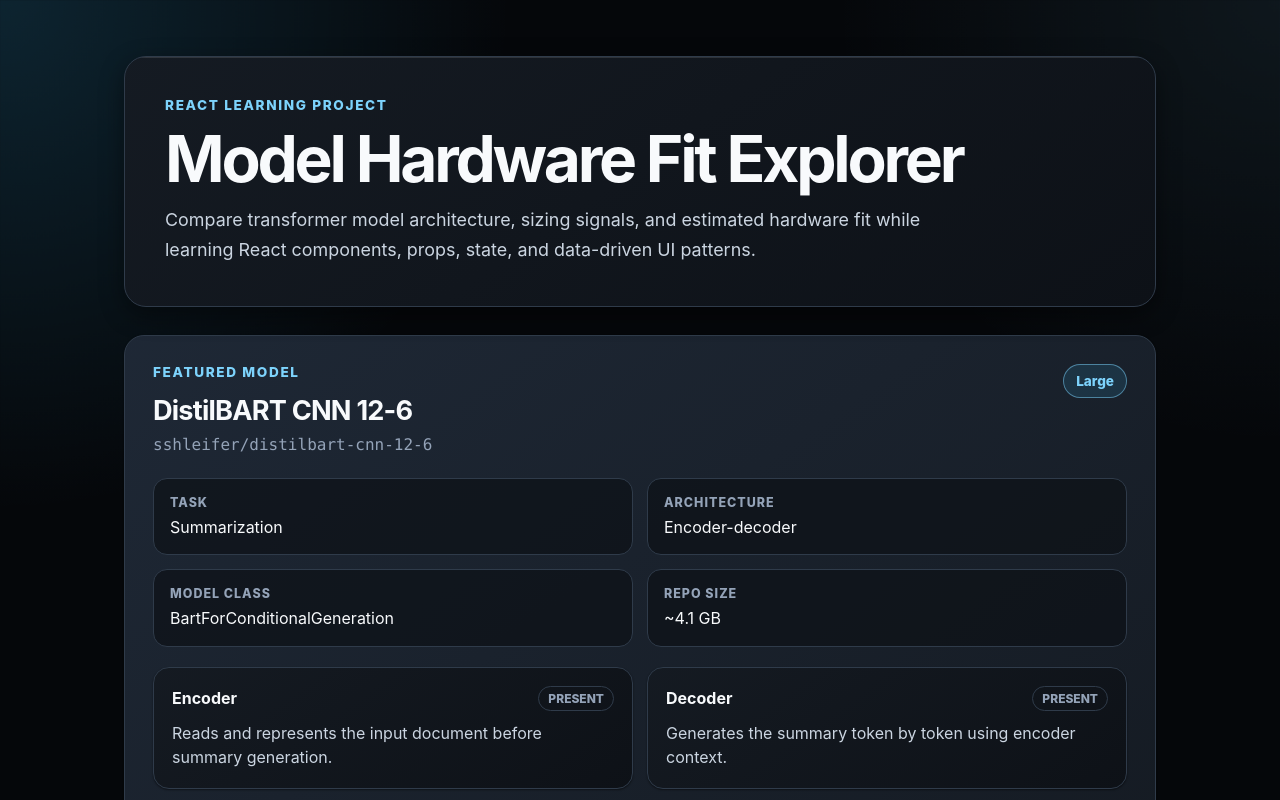
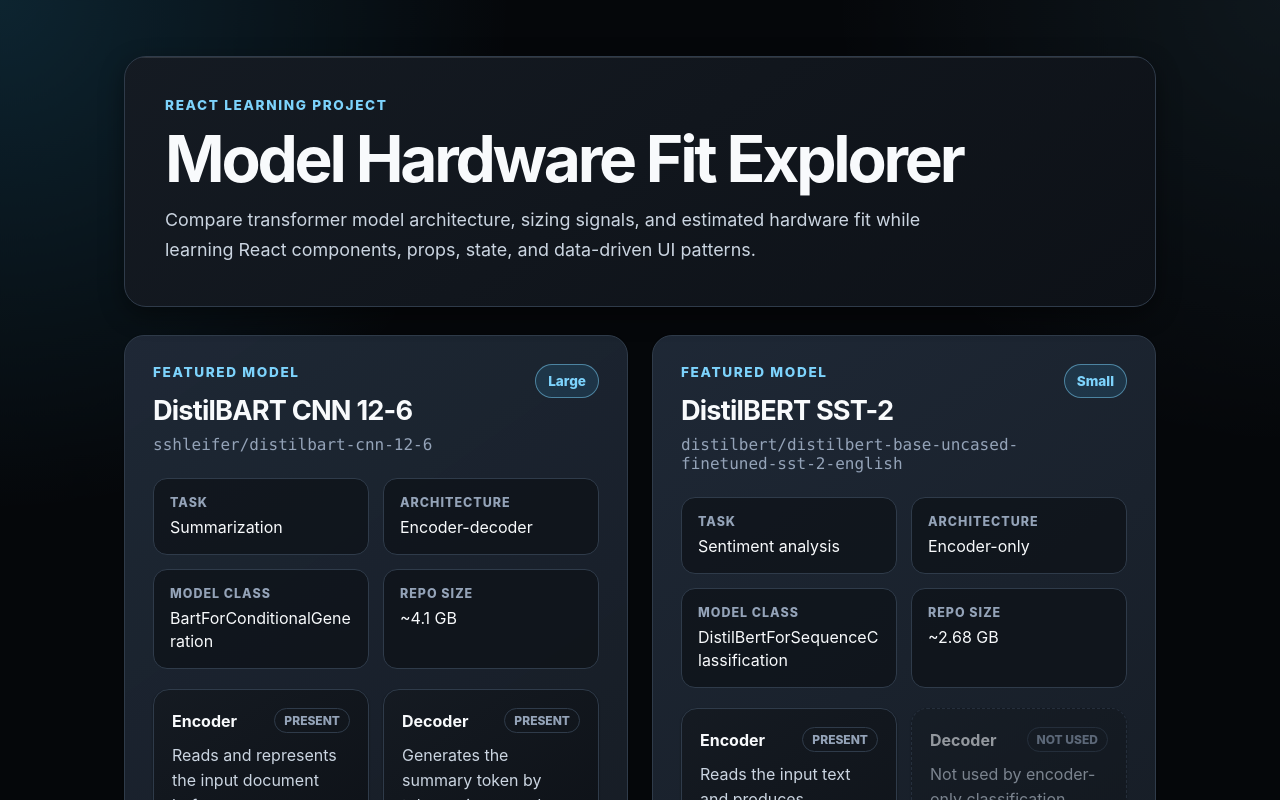
Before and after one commit to nathanbrenton/model-hardware-fit-explorer, a React (Vite) app: page / in a window 1280 px wide. Shown: the top 800 px of the page. Built offline with nearby package versions, Linux system fonts and the light colour scheme.

Commit message:
Modified App.jsx

```diff
--- a/src/App.jsx
+++ b/src/App.jsx
@@ -16,7 +16,7 @@
         </p>
       </section>
 
-      <section className="content-section" aria-label="Model cards">
+      <section className="model-grid" aria-label="Model cards">
         {models.map((model) => (
           <ModelCard key={model.id} model={model} />
         ))}
```
